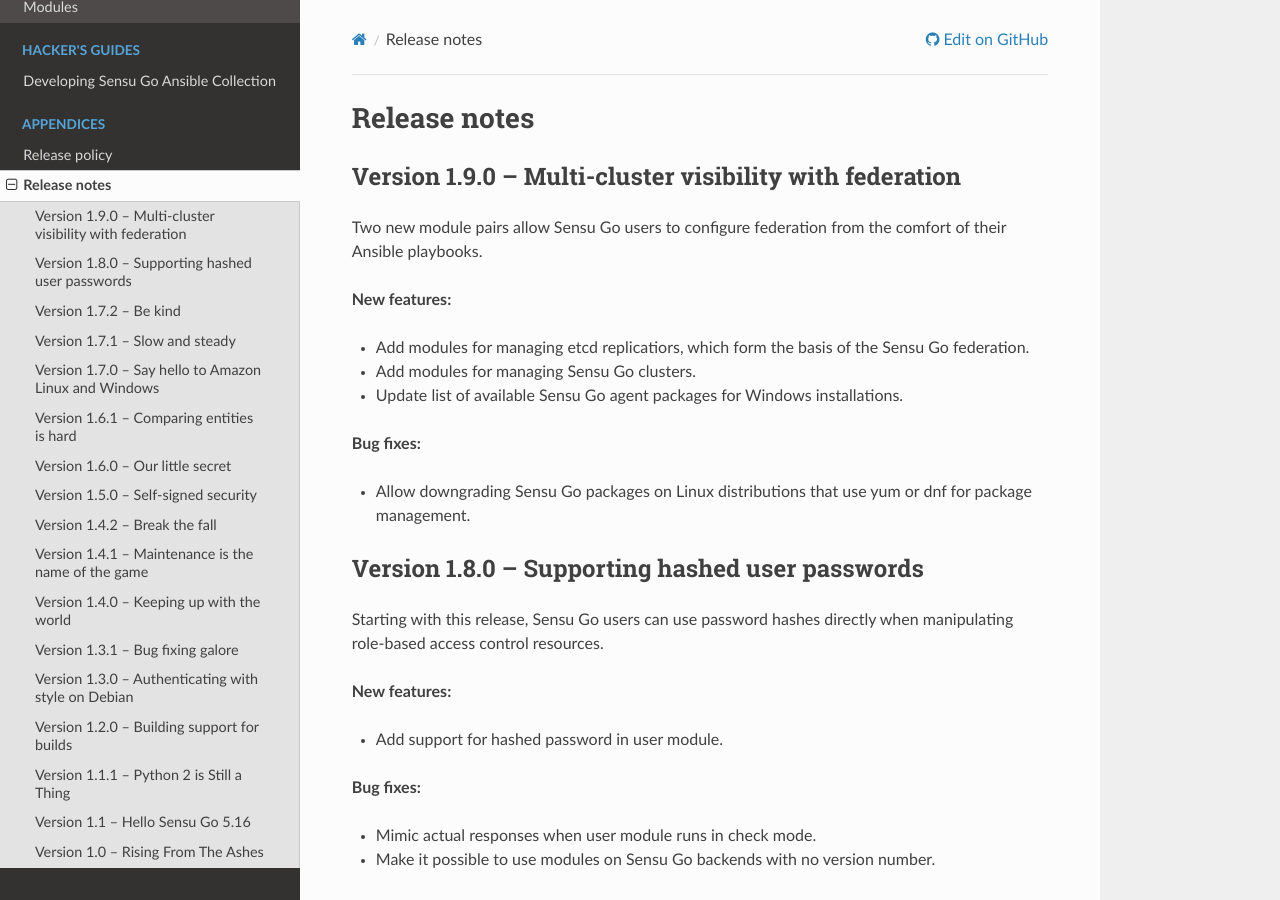
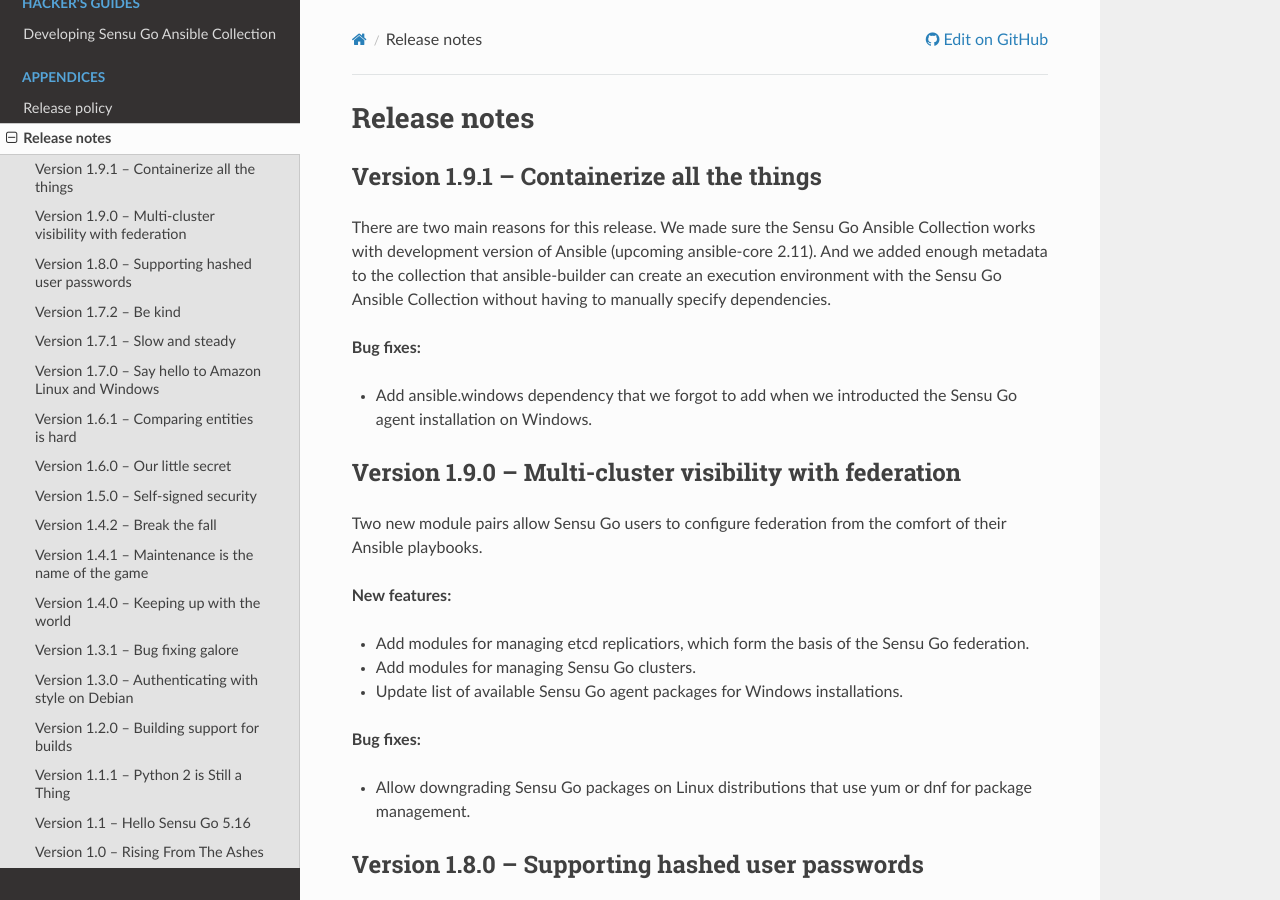
Before and after one commit to sensu/sensu-go-ansible, a Sphinx documentation site: the page built from docs/source/release_notes.rst, in a window 1280 px wide and 900 px high. Built offline with Sphinx 7.4.7 and the Read the Docs theme 2.0.0, drawn with Linux system fonts in a browser that asks for light colours.

Commit message:
Prepare for release 1.9.1

```diff
--- a/docs/source/release_notes.rst
+++ b/docs/source/release_notes.rst
@@ -1,5 +1,20 @@
 Release notes
 =============
+
+Version 1.9.1 -- Containerize all the things
+--------------------------------------------
+
+There are two main reasons for this release. We made sure the Sensu Go Ansible
+Collection works with development version of Ansible (upcoming ansible-core
+2.11). And we added enough metadata to the collection that ansible-builder can
+create an execution environment with the Sensu Go Ansible Collection without
+having to manually specify dependencies.
+
+**Bug fixes:**
+
+* Add ansible.windows dependency that we forgot to add when we introducted the
+  Sensu Go agent installation on Windows.
+
 
 Version 1.9.0 -- Multi-cluster visibility with federation
 ---------------------------------------------------------
--- a/galaxy.yml
+++ b/galaxy.yml
@@ -1,6 +1,6 @@
 namespace: sensu
 name: sensu_go
-version: 1.9.0
+version: 1.9.1
 
 authors:
   - Paul Arthur <paul.arthur@flowerysong.com> (@flowerysong)
```
Also changed, not shown: 1 other file.
